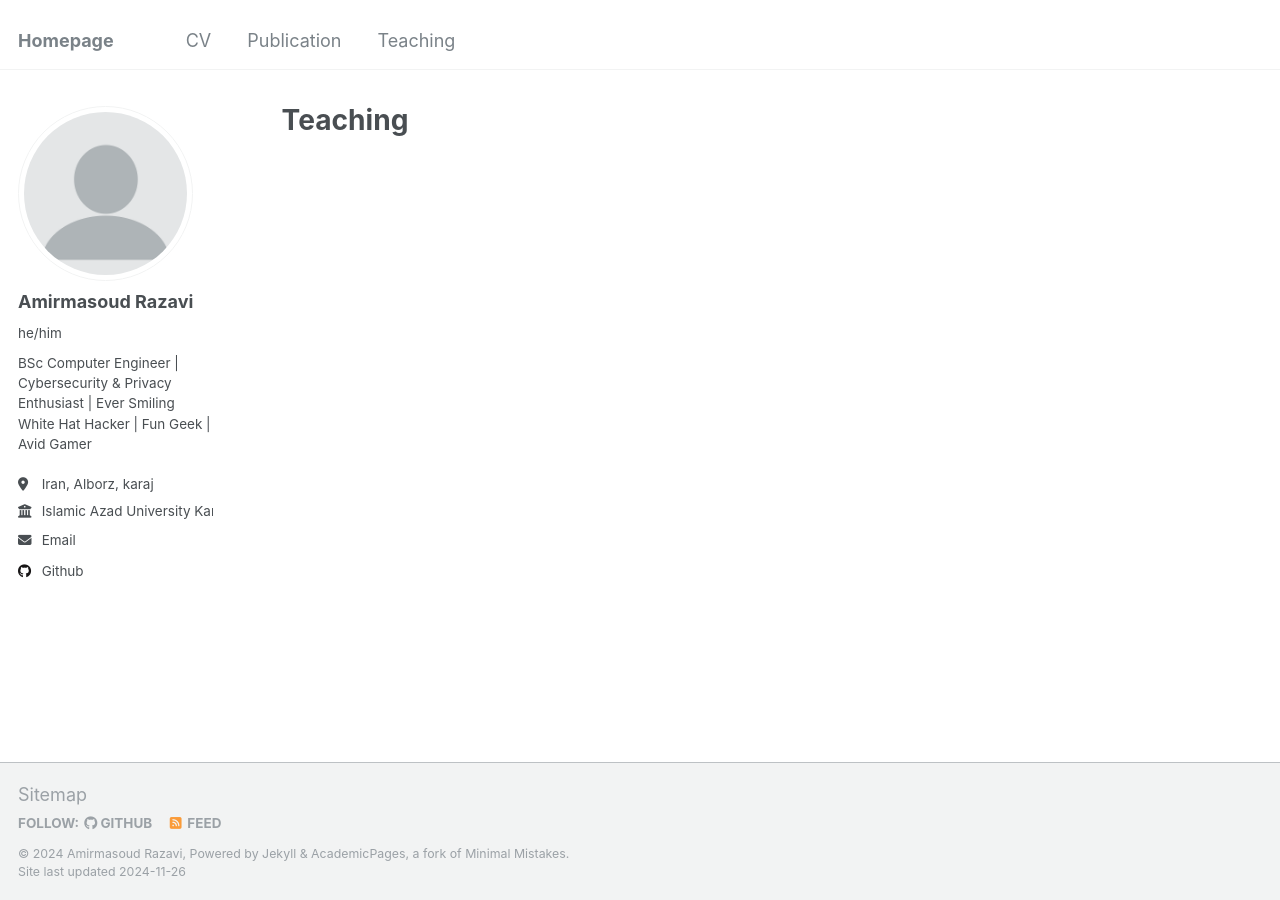
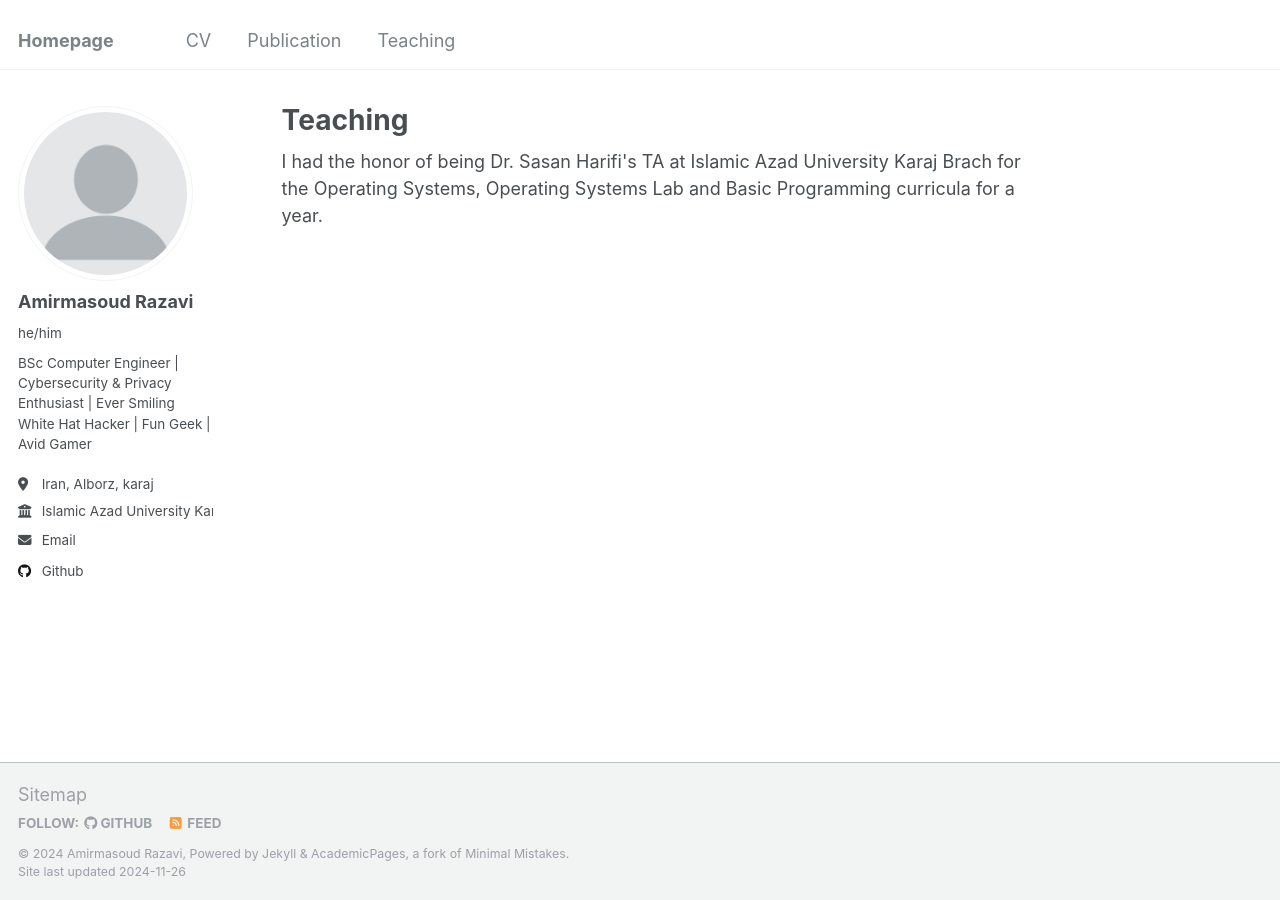
Before and after one commit to Amirmasoud-R/Portfolio, a Jekyll site: the page built from _pages/teaching.html, in a window 1280 px wide. Built offline with Jekyll 4.4.1, drawn with Linux system fonts in a browser that asks for light colours.

Commit message:
Update teaching.html

```diff
--- a/_pages/teaching.html
+++ b/_pages/teaching.html
@@ -3,3 +3,5 @@ title: "Teaching"
 permalink: /teaching/
 author_profile: true
 ---
+
+I had the honor of being Dr. Sasan Harifi's TA at Islamic Azad University Karaj Brach for the Operating Systems, Operating Systems Lab and Basic Programming curricula for a year.
```
